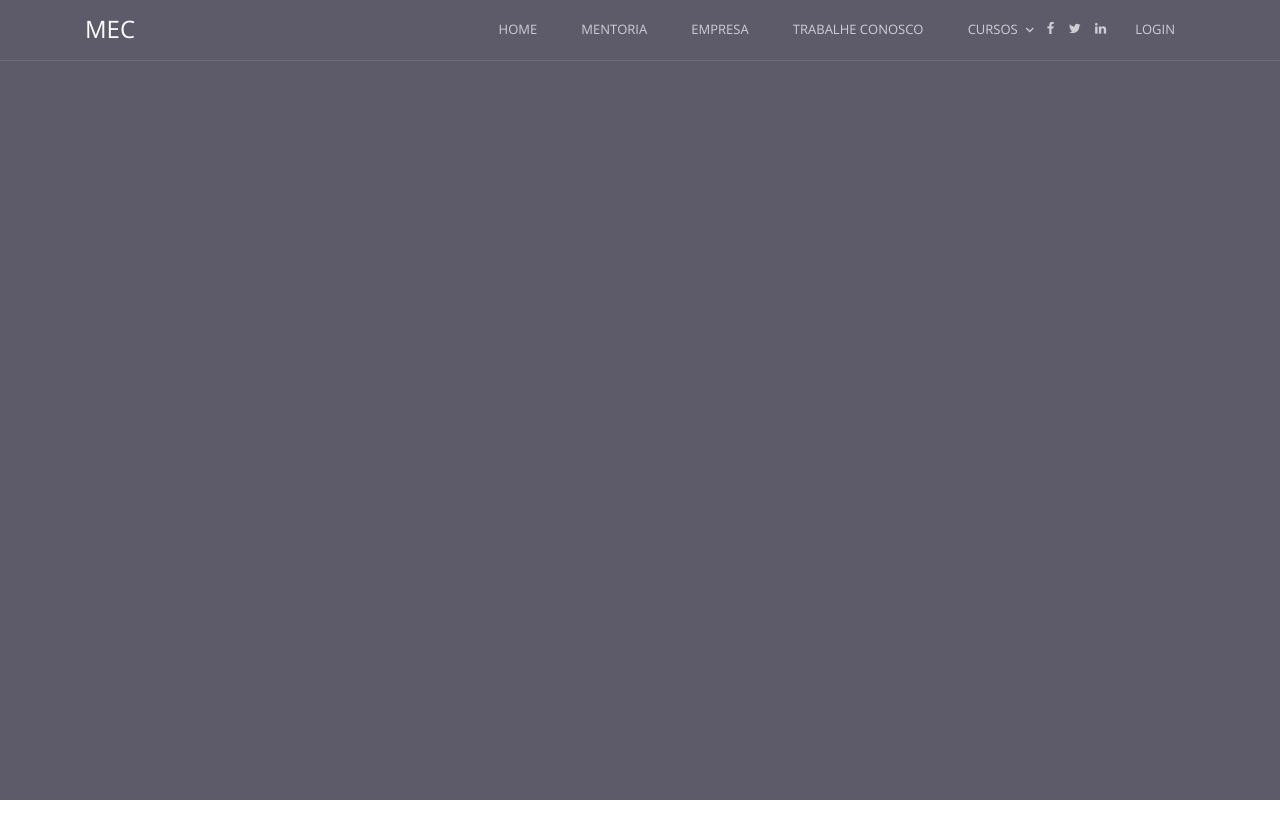
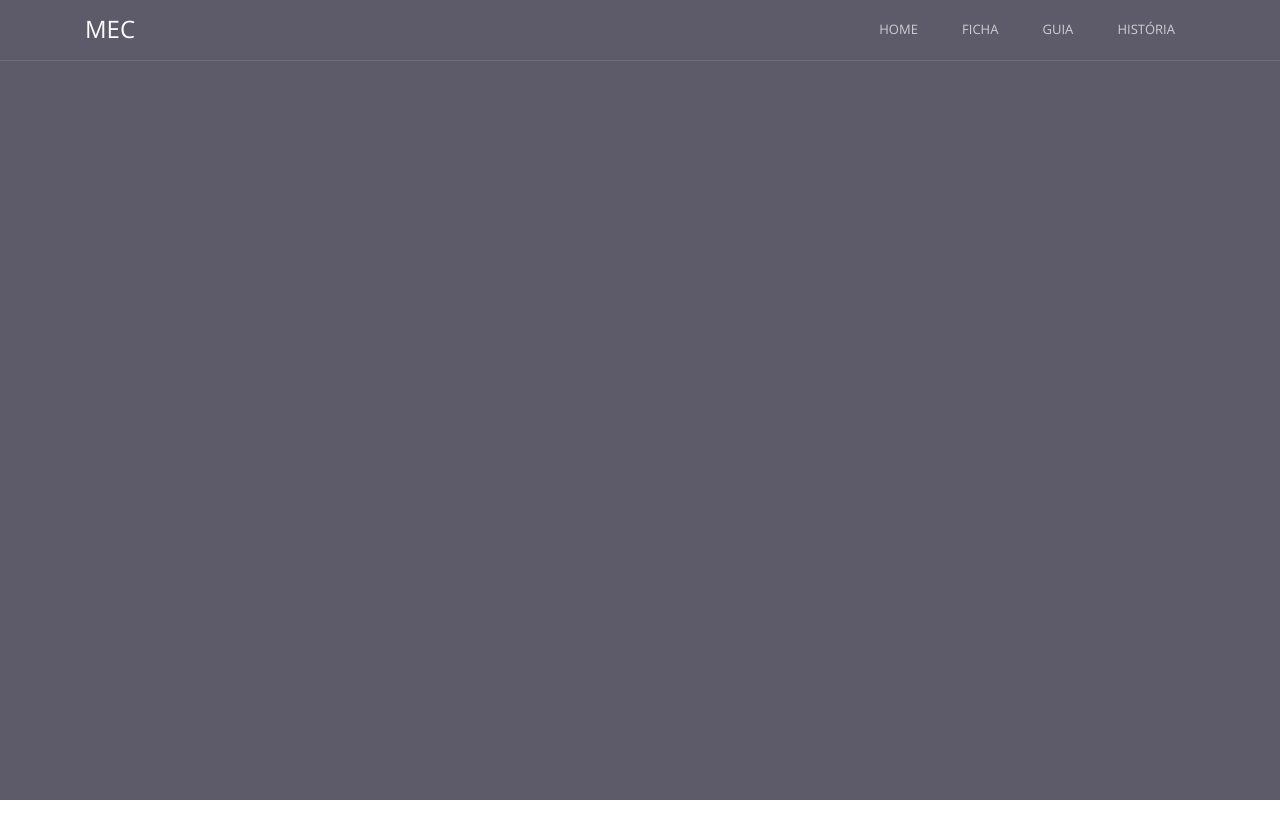
Before and after one commit to YangMRJ/Mec.corp, a plain HTML site: page index.html in a window 1280 px wide. Shown: the top 838 px of the page. Drawn offline with nearby package versions, Linux system fonts and the light colour scheme; files whose address does not match are found by name.

Commit message:
Add files via upload

```diff
--- a/index.html
+++ b/index.html
@@ -43,23 +43,9 @@
 
               <ul class="site-menu main-menu js-clone-nav mr-auto d-none d-lg-block">
                 <li><a href="#home-section" class="nav-link">Home</a></li>
-                <li><a href="#Mentoria-section" class="nav-link">Mentoria</a></li>
-                <li><a href="#Empresa-section" class="nav-link">Empresa</a></li>
-                <li><a href="#Trabalheconosco-section" class="nav-link">Trabalhe conosco</a></li>
-
-                <li class="has-children">
-                    <a href="#Cursos-section" class="nav-link">Cursos</a>
-                    <ul class="dropdown">
-                      <li><a href="#Python-section" class="nav-link">Python</a></li>
-                      <li><a href="#HTML-section" class="nav-link">HTML</a></li>
-                      <li><a href="#CSS-section" class="nav-link">CSS</a></li>
-                      <li><a href="#Java-section" class="nav-link">JavaScript</a></li>
-                    </ul>
-                </li>
-                <li class="social"><a href="#contact-section" class="nav-link"><span class="icon-facebook"></span></a></li>
-                <li class="social"><a href="#contact-section" class="nav-link"><span class="icon-twitter"></span></a></li>
-                <li class="social"><a href="#contact-section" class="nav-link"><span class="icon-linkedin"></span></a></li>
-                <li><a href="#Login-section" class="nav-link">Login</a></li>
+                <li><a href="#Mentoria-section" class="nav-link">Ficha</a></li>
+                <li><a href="#Empresa-section" class="nav-link">Guia</a></li>
+                <li><a href="#Trabalheconosco-section" class="nav-link">História</a></li>
               </ul>
             </nav>
           </div>
```
